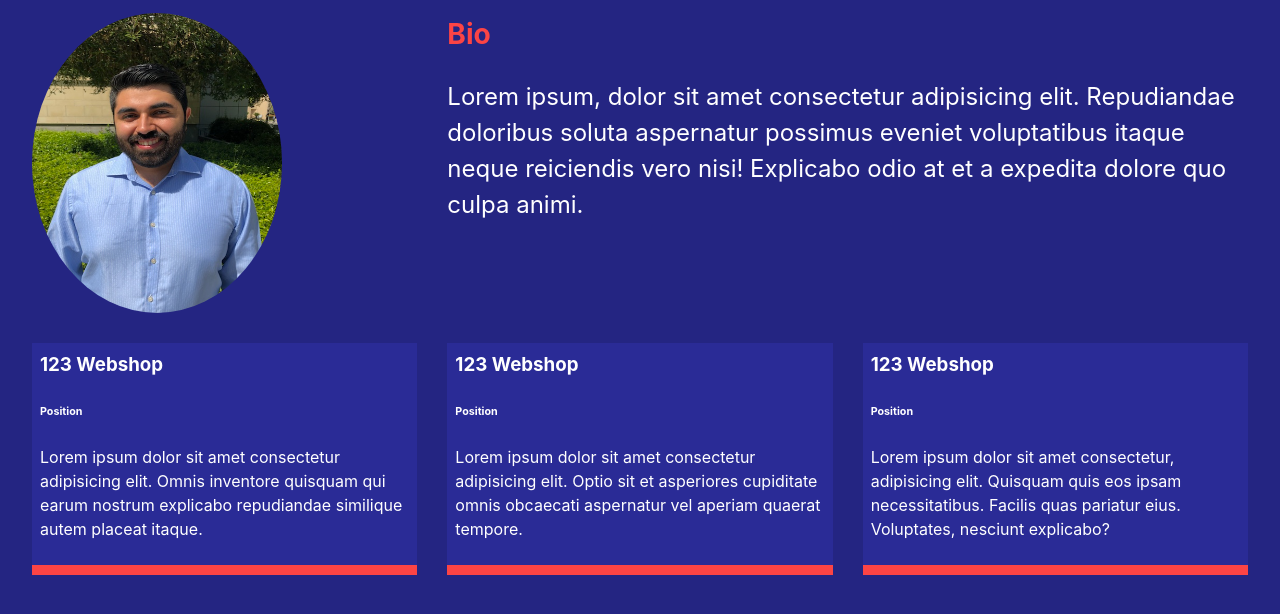
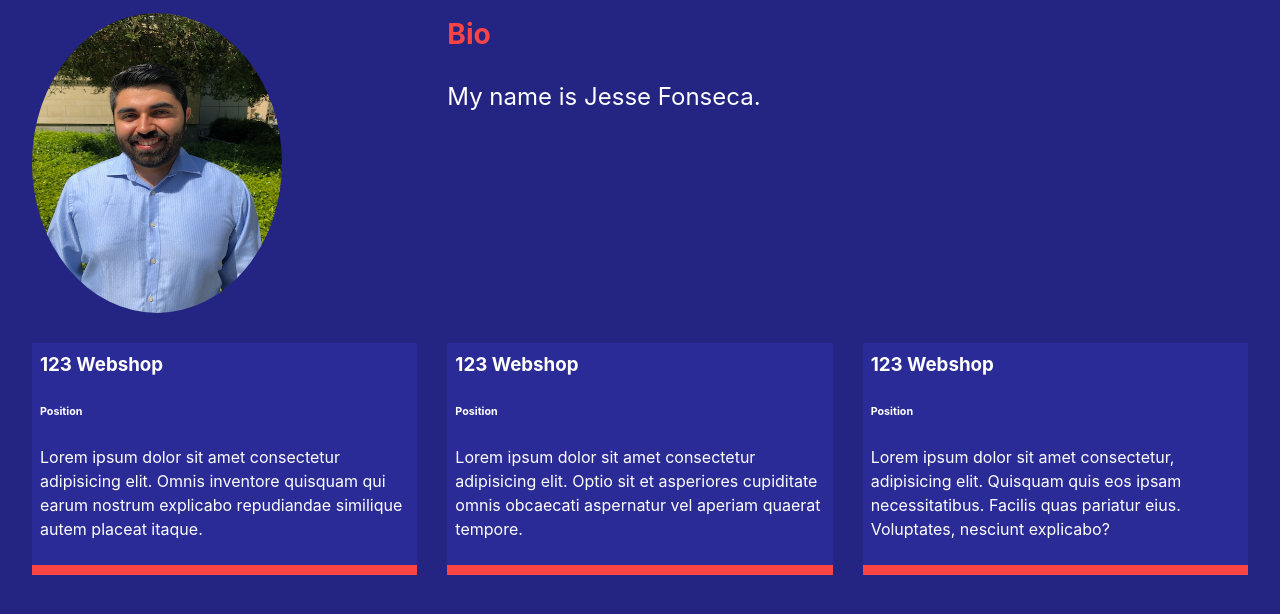
Before and after one commit to JessFonseca/Portfolio, a website: page main/about.html in a window 1280 px wide. Shown: the part 180-794 px from the top of the page. Drawn offline with Linux system fonts and the light colour scheme.

Commit message:
updated bio

```diff
--- a/main/about.html
+++ b/main/about.html
@@ -56,7 +56,7 @@
     <img src="img/IMG_8076.png" alt="Jesse Fonseca" class="bio-img">
         <div class="bio">
             <h3 class="secondary-text">Bio</h3>
-            <p>Lorem ipsum, dolor sit amet consectetur adipisicing elit. Repudiandae doloribus soluta aspernatur possimus eveniet voluptatibus itaque neque reiciendis vero nisi! Explicabo odio at et a expedita dolore quo culpa animi.</p>
+            <p>My name is Jesse Fonseca.</p>
                  </div>
 
 
--- a/package.json
+++ b/package.json
@@ -3,10 +3,10 @@
   "version": "1.0.0",
   "description": "My portfolio website",
   "main": "index.js",
-  "homepage": "https://JessFonseca.github.io/Portfolio",
+  "homepage": "https://jessfonseca.github.io/portfolio",
   "scripts": {
     "sass": "node-sass -w scss/ -o css/ --recursive",
-    "deploy": "gh-pages -d ./"
+    "deploy": "gh-pages -d main"
   },
   "author": "Jesse Fonseca",
   "license": "ISC",
```
